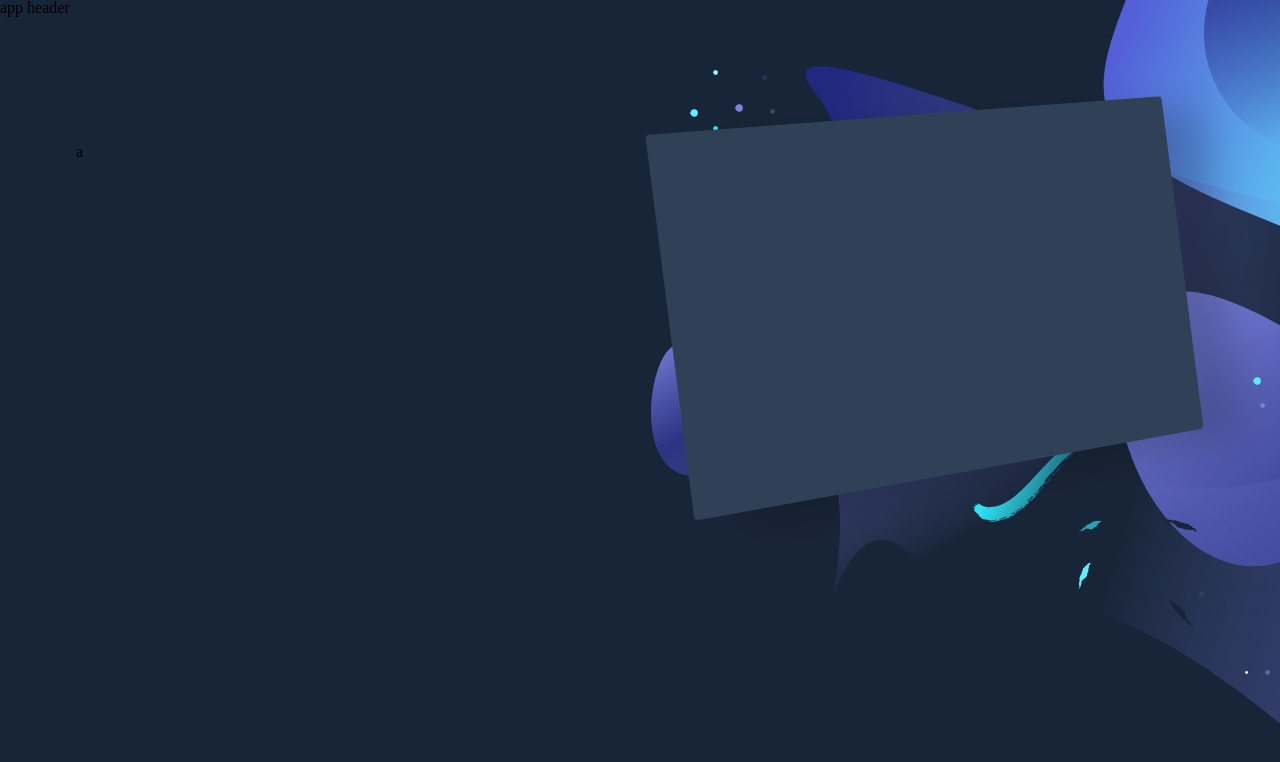
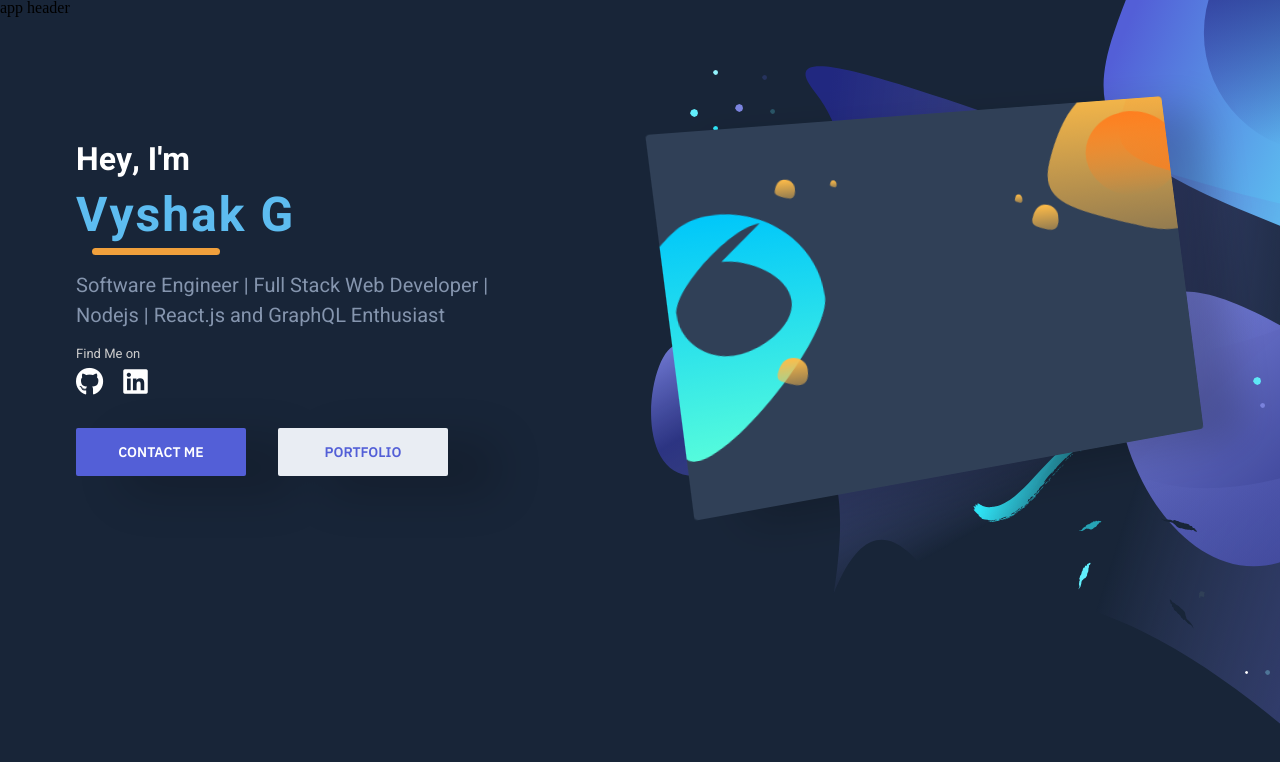
Before and after one commit to vyshakg/Portfolio, a React (Create React App) app: page / in a window 1280 px wide. Shown: the top 762 px of the page. Built offline with nearby package versions, Linux system fonts and the light colour scheme.

Commit message:
top container finished

```diff
--- a/public/_reset.css
+++ b/public/_reset.css
@@ -163,3 +163,17 @@ input,
 select {
   vertical-align: middle;
 }
+
+/* -------------------------------------------------- */
+
+h1,
+h2,
+h3,
+h4,
+h5,
+h6,
+p,
+span {
+  color: white;
+  font-family: "Heebo", sans-serif;
+}
--- a/public/index.html
+++ b/public/index.html
@@ -5,6 +5,12 @@
     <link rel="shortcut icon" href="%PUBLIC_URL%/favicon.ico" />
     <link href="https://fonts.googleapis.com/css?family=Heebo:400,700|IBM+Plex+Sans:600" rel="stylesheet" />
     <link rel="stylesheet" href="%PUBLIC_URL%/_reset.css" />
+    <link
+      rel="stylesheet"
+      href="https://use.fontawesome.com/releases/v5.7.2/css/all.css"
+      integrity="sha384-fnmOCqbTlWIlj8LyTjo7mOUStjsKC4pOpQbqyi7RrhN7udi9RwhKkMHpvLbHG9Sr"
+      crossorigin="anonymous"
+    />
     <meta name="viewport" content="width=device-width, initial-scale=1, shrink-to-fit=no" />
     <meta name="theme-color" content="#000000" />
 
--- /dev/null
+++ b/src/components/Hero.js
@@ -0,0 +1,66 @@
+import React from "react";
+import headerIllustration from "../images/header-illustration-dark.svg";
+import heroMediaDark from "../images/hero-media-dark-me.svg";
+import heroMediaIllustration from "../images/hero-media-illustration-dark.svg";
+import { Container } from "../ui";
+function Hero() {
+  return (
+    <section className="hero">
+      <Container>
+        <div className="inner-hero">
+          <div className="hero-left">
+            <h1 className="hero-tag">Hey, I'm</h1>
+            <h1 className="hero-name">Vyshak G</h1>
+            <span className="hero-dash" />
+            <p className="hero-para">
+              Software Engineer | Full Stack Web Developer | Nodejs | React.js and GraphQL Enthusiast
+            </p>
+            <div className="hero-links">
+              <span className="hero-link-helper">Find Me on</span>
+              <a href="https://github.com/vyshakg" target="_blank" rel="noopener noreferrer" alt="github">
+                <i className="fab fa-github" style={{ color: "white", marginRight: "20px", fontSize: "28px" }} />
+              </a>
+              <a
+                href="https://www.linkedin.com/in/vyshak-g-gowda/"
+                target="_blank"
+                rel="noopener noreferrer"
+                alt="linkedin"
+              >
+                <i className="fab fa-linkedin" style={{ color: "white", fontSize: "28px" }} />
+              </a>
+            </div>
+            <div className="hero-cta">
+              <a className="button button-primary" href="/" style={{ marginRight: "2rem" }}>
+                Contact Me
+              </a>
+              <a className="button" href="/">
+                Portfolio
+              </a>
+            </div>
+          </div>
+          <div className="hero-media">
+            <div className="header-illustration">
+              <img
+                className="header-illustration-image asset-dark"
+                src={headerIllustration}
+                alt="Header illustration"
+              />
+            </div>
+            <div className="hero-media-illustration">
+              <img
+                className="hero-media-illustration-image asset-dark"
+                src={heroMediaIllustration}
+                alt="Hero media illustration"
+              />
+            </div>
+            <div className="hero-media-container">
+              <img className="hero-media-image asset-dark" src={heroMediaDark} alt="Hero media" />
+            </div>
+          </div>
+        </div>
+      </Container>
+    </section>
+  );
+}
+
+export default Hero;
--- a/src/css/layout.css
+++ b/src/css/hero.css
@@ -86,7 +86,7 @@
   animation: fadeInLeftMedia 1s 0.2s both cubic-bezier(0.3, 0, 0.2, 1);
   will-change: transform;
   margin: 0 auto;
-  box-shadow: 48px 16px 48px rgba(24, 37, 56, 0.12);
+
   border-radius: 4px;
   -webkit-transform: perspective(1000px) rotateY(16deg) rotateX(2deg) rotateZ(-7deg) scaleY(0.95) translatex(2%);
   transform: perspective(1000px) rotateY(16deg) rotateX(2deg) rotateZ(-7deg) scaleY(0.95) translatex(2%);
@@ -102,3 +102,69 @@
     opacity: 1;
   }
 }
+
+.hero-tag {
+  font-size: 2rem;
+  margin-bottom: 1rem;
+}
+.hero-name {
+  color: #5dbcf0;
+  font-size: 3rem;
+  letter-spacing: 2px;
+  margin-bottom: 8px;
+}
+.hero-dash {
+  width: 8rem;
+  height: 7px;
+  border-radius: 8rem;
+  background: #f0a03c;
+  display: block;
+  margin-left: 1rem;
+}
+.hero-para {
+  color: #8595ae;
+  font-size: 20px;
+  line-height: 30px;
+  margin-top: 1rem;
+  margin-right: 5rem;
+}
+.hero-link-helper {
+  display: block;
+  font-size: small;
+  color: #cccccc;
+  margin-bottom: 8px;
+}
+.hero-links {
+  margin-top: 1rem;
+}
+
+.button {
+  display: inline-flex;
+  font-family: "IBM Plex Sans", sans-serif;
+  font-size: 14px;
+  letter-spacing: 0px;
+  font-weight: 600;
+  line-height: 16px;
+  text-decoration: none !important;
+  text-transform: uppercase;
+  background-color: #e9edf3;
+  color: #535fd7 !important;
+  border: none;
+  border-radius: 2px;
+  cursor: pointer;
+  min-width: 170px;
+  justify-content: center;
+  padding: 16px 0;
+  box-shadow: 48px 16px 48px rgba(0, 0, 0, 0.2);
+
+  text-align: center;
+  white-space: nowrap;
+}
+.button-primary {
+  color: #fff !important;
+  background-color: #535fd7;
+}
+.hero-cta {
+  margin-top: 2rem;
+  display: flex;
+}
--- a/src/css/index.css
+++ b/src/css/index.css
@@ -1,2 +1,2 @@
 /* @import "./_reset.css"; */
-@import "./layout.css";
+@import "./hero.css";
--- a/src/pages/LandingPage.js
+++ b/src/pages/LandingPage.js
@@ -1,40 +1,13 @@
 import React from "react";
-import headerIllustration from "../images/header-illustration-dark.svg";
-import heroMediaDark from "../images/hero-media-dark.svg";
-import heroMediaIllustration from "../images/hero-media-illustration-dark.svg";
-import { Container, Layout } from "../ui";
+import Hero from "../components/Hero";
+import { Layout } from "../ui";
 function LandingPage() {
   return (
     <div style={{ height: "100vh", background: "#202d3f" }}>
       <Layout>
         <header>app header</header>
         <main>
-          <section className="hero">
-            <Container>
-              <div className="inner-hero">
-                <div className="hero-left">a</div>
-                <div className="hero-media">
-                  <div className="header-illustration">
-                    <img
-                      className="header-illustration-image asset-dark"
-                      src={headerIllustration}
-                      alt="Header illustration"
-                    />
-                  </div>
-                  <div className="hero-media-illustration">
-                    <img
-                      className="hero-media-illustration-image asset-dark"
-                      src={heroMediaIllustration}
-                      alt="Hero media illustration"
-                    />
-                  </div>
-                  <div className="hero-media-container">
-                    <img className="hero-media-image asset-dark" src={heroMediaDark} alt="Hero media" />
-                  </div>
-                </div>
-              </div>
-            </Container>
-          </section>
+          <Hero />
         </main>
       </Layout>
     </div>
```
Also changed, not shown: src/images/hero-media-dark-me.svg (added).
